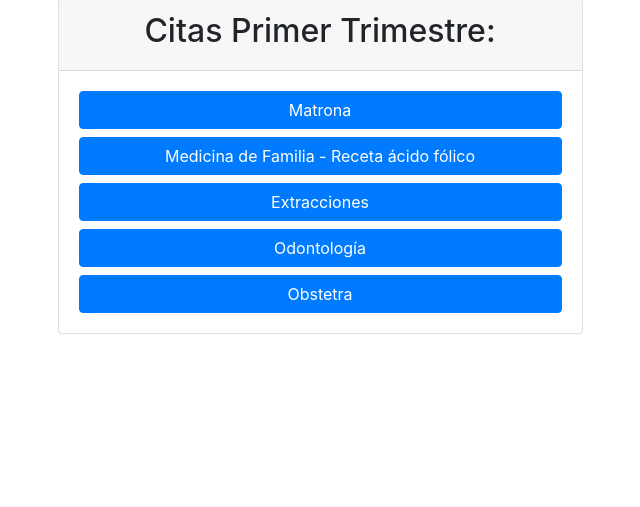
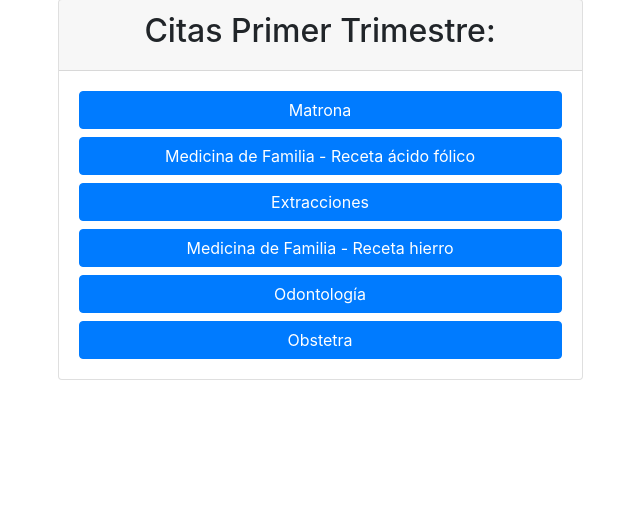
Before and after one commit to regescmar1/hababy, a Django app: page /gestion_citas/citas_primer/ in a window 1280 px wide. Shown: the part 118-625 px from the top of the page, without its empty margins (320-960 px from the left). Run offline with Django 5.2, Linux system fonts and the light colour scheme; a user stored in the database is signed in; tables that the repository leaves empty hold one stand-in row (values such as "Sample post"); some libraries are stand-ins or nearby versions.

Commit message:
Actualización gestion citas

```diff
--- a/hababy/gestion_citas/templates/citas_primer.html
+++ b/hababy/gestion_citas/templates/citas_primer.html
@@ -14,6 +14,9 @@
                 <a href="matrona" class="btn btn-primary btn-block">Matrona</a>
                 <a href="medicina_familia/acido_folico/" class="btn btn-primary btn-block">Medicina de Familia - Receta ácido fólico</a>
                 <a href="extracciones" class="btn btn-primary btn-block">Extracciones</a>
+                {% if receta_hierro %}
+                <a href="medicina_familia/hierro/" class="btn btn-primary btn-block">Medicina de Familia - Receta hierro</a>
+                {% endif %}
                 <a href="odontologia" class="btn btn-primary btn-block">Odontología</a>
                 <a href="obstetra" class="btn btn-primary btn-block">Obstetra</a>
             </div>
--- a/hababy/gestion_citas/templates/citas_segundo.html
+++ b/hababy/gestion_citas/templates/citas_segundo.html
@@ -14,7 +14,9 @@
                 <a href="matrona/uno" class="btn btn-primary btn-block">Matrona</a>
                 <a href="obstetra" class="btn btn-primary btn-block">Obstetra</a>
                 <a href="extracciones" class="btn btn-primary btn-block">Extracciones</a>
-
+                {% if receta_hierro %}
+                <a href="medicina_familia/hierro/" class="btn btn-primary btn-block">Medicina de Familia - Receta hierro</a>
+                {% endif %}
                 <a href="matrona/dos" class="btn btn-primary btn-block">Matrona</a>
             </div>
         </div>
--- a/hababy/gestion_citas/templates/citas_tercer.html
+++ b/hababy/gestion_citas/templates/citas_tercer.html
@@ -15,7 +15,9 @@
                 <a href="obstetra/uno" class="btn btn-primary btn-block">Obstetra</a>
                 <a href="matrona/dos" class="btn btn-primary btn-block">Matrona</a>
                 <a href="extracciones" class="btn btn-primary btn-block">Extracciones</a>
-
+                {% if receta_hierro %}
+                <a href="medicina_familia/hierro/" class="btn btn-primary btn-block">Medicina de Familia - Receta hierro</a>
+                {% endif %}
                 <a href="obstetra/dos" class="btn btn-primary btn-block">Obstetra (39 semanas)</a>
                 <a href="obstetra/tres" class="btn btn-primary btn-block">Obstetra (40 semanas)</a>
             </div>
--- a/hababy/gestion_citas/views.py
+++ b/hababy/gestion_citas/views.py
@@ -1,7 +1,7 @@
 from django.shortcuts import render
 from django.contrib.auth.decorators import login_required
 
-
+from extracciones.models import CitaExtracciones
 
 @login_required
 def gestion_citas(request):
@@ -9,13 +9,24 @@ def gestion_citas(request):
 
 @login_required
 def citas_primer(request):
-    return render(request,'citas_primer.html')
+    receta_hierro=False
+    anemia= CitaExtracciones.objects.filter(usuaria=request.user, trimestre=1,anemia=True)
+    if anemia:
+        receta_hierro=True
+    return render(request,'citas_primer.html',{'receta_hierro':receta_hierro})
 
 @login_required
 def citas_segundo(request):
-    return render(request,'citas_segundo.html')
+    receta_hierro=False
+    anemia= CitaExtracciones.objects.filter(usuaria=request.user, trimestre=2,anemia=True)
+    if anemia:
+        receta_hierro=True
+    return render(request,'citas_segundo.html',{'receta_hierro':receta_hierro})
 
 @login_required
 def citas_tercer(request):
-
-    return render(request,'citas_tercer.html')
+    receta_hierro=False
+    anemia= CitaExtracciones.objects.filter(usuaria=request.user, trimestre=3,anemia=True)
+    if anemia:
+        receta_hierro=True
+    return render(request,'citas_tercer.html',{'receta_hierro':receta_hierro})
```
